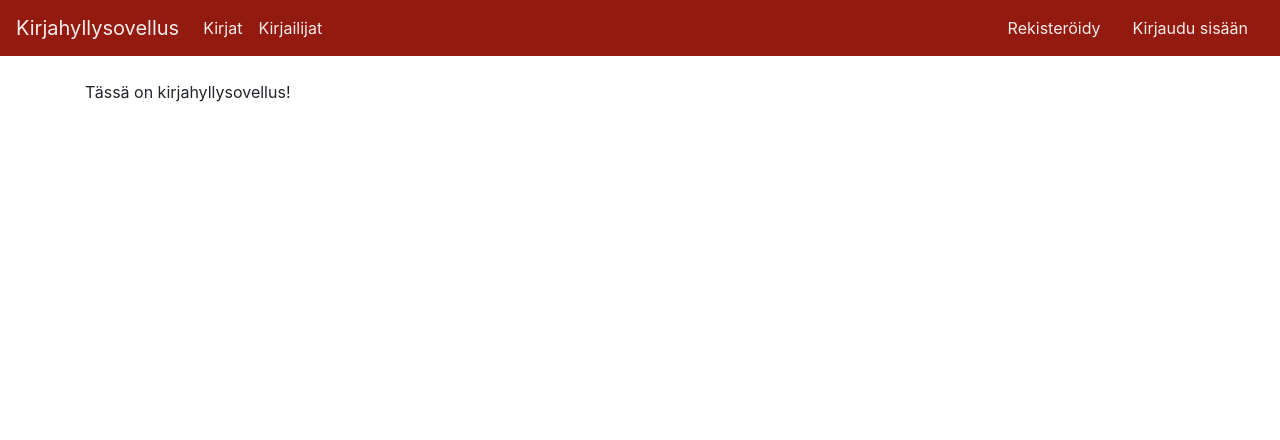
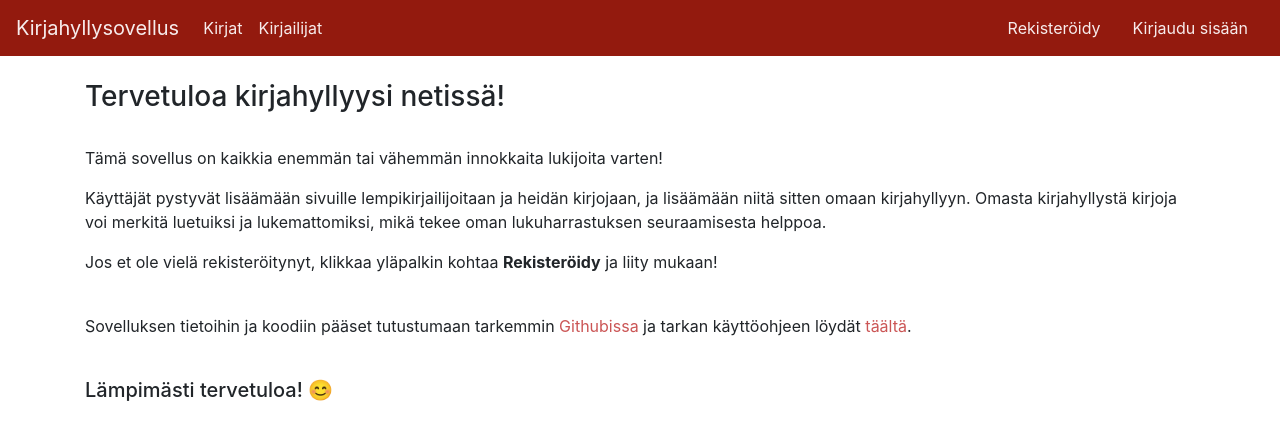
Before and after one commit to riinaalisah/Kirjahylly, a Flask app: page / in a window 1280 px wide. Shown: the top 440 px of the page. Run offline with Flask 2, Linux system fonts and the light colour scheme; some libraries are stand-ins or nearby versions.

Commit message:
Etusivulle tekstiä ja linkkejä

```diff
--- a/application/templates/authors/authorinfo.html
+++ b/application/templates/authors/authorinfo.html
@@ -8,11 +8,13 @@
     <div class="col">
         <h3>Kirjailijan <a class="font-weight-bold">{{ author.firstname }} {{ author.lastname }}</a> tiedot</h3>
     </div>
+    {% if current_user.is_authenticated %}
     <div class="col">
         <form action="{{ url_for('author_edit_info', firstname = author.firstname, lastname = author.lastname) }}">
             <button type="submit" class="btn" style="color: #ffffff ; background-color: #b34d37; border-color: #b34d37">Muokkaa tietoja</button>
         </form>
     </div>
+    {% endif %}
 </div><br>
 
 <p>Kirjailija lisätty: {{ author.date_created }}</p>
--- a/application/templates/books/bookinfo.html
+++ b/application/templates/books/bookinfo.html
@@ -7,11 +7,13 @@
     <div class="col">
         <h3>Kirjan <a class="font-weight-bold">{{ book.name }}</a> tiedot</h3>
     </div>
+    {% if current_user.is_authenticated %}
     <div class="col">
         <form action="{{ url_for('book_edit_info', bookname=book.name, id=book.id) }}">
             <button class="btn" style="color: #ffffff ; background-color: #b34d37; border-color: #b34d37" type="submit" name="{{ book.name }}">Muokkaa tietoja</button>
         </form>
     </div>
+    {% endif %}
 </div>
 <br>
 <p style="width: 75%">Tässä näet kaikki kirjalle lisätyt tiedot. Jos koet tiedot virheellisiksi, tai haluat lisätä puuttuvia tietoja, voit kirjautuneena päivittää tietoja painamalla nappia "Muokkaa tietoja".</p>
--- a/application/templates/index.html
+++ b/application/templates/index.html
@@ -1,7 +1,21 @@
+<!DOCTYPE html>
+<html lang="fi">
+
 {% extends "layout.html" %}
+{% block body %}
+<h3>Tervetuloa kirjahyllyysi netissä!</h3><br>
+<p>Tämä sovellus on kaikkia enemmän tai vähemmän innokkaita lukijoita varten!</p>
+<p>Käyttäjät pystyvät lisäämään sivuille
+  lempikirjailijoitaan ja heidän kirjojaan, ja lisäämään niitä sitten omaan kirjahyllyyn. Omasta kirjahyllystä kirjoja
+  voi merkitä luetuiksi ja lukemattomiksi, mikä tekee oman lukuharrastuksen seuraamisesta helppoa.</p>
+<p>Jos et ole vielä rekisteröitynyt, klikkaa yläpalkin kohtaa <strong>Rekisteröidy</strong> ja liity mukaan!</p>
+<br>
+<p>Sovelluksen tietoihin ja koodiin pääset tutustumaan tarkemmin
+  <a style="color: #cb5555" href="https://github.com/riinaalisah/Kirjahylly">Githubissa</a>
+  ja tarkan käyttöohjeen löydät <a style="color: #cb5555" href="https://github.com/riinaalisah/Kirjahylly/blob/master/documentation/kayttoohje.md">täältä</a>.</p>
+<br>
+<h5>Lämpimästi tervetuloa! 😊</h5>
 
-{% block body %}
-  <p>
-    Tässä on kirjahyllysovellus!
-  </p>
+
 {% endblock %}
+</html>
```
